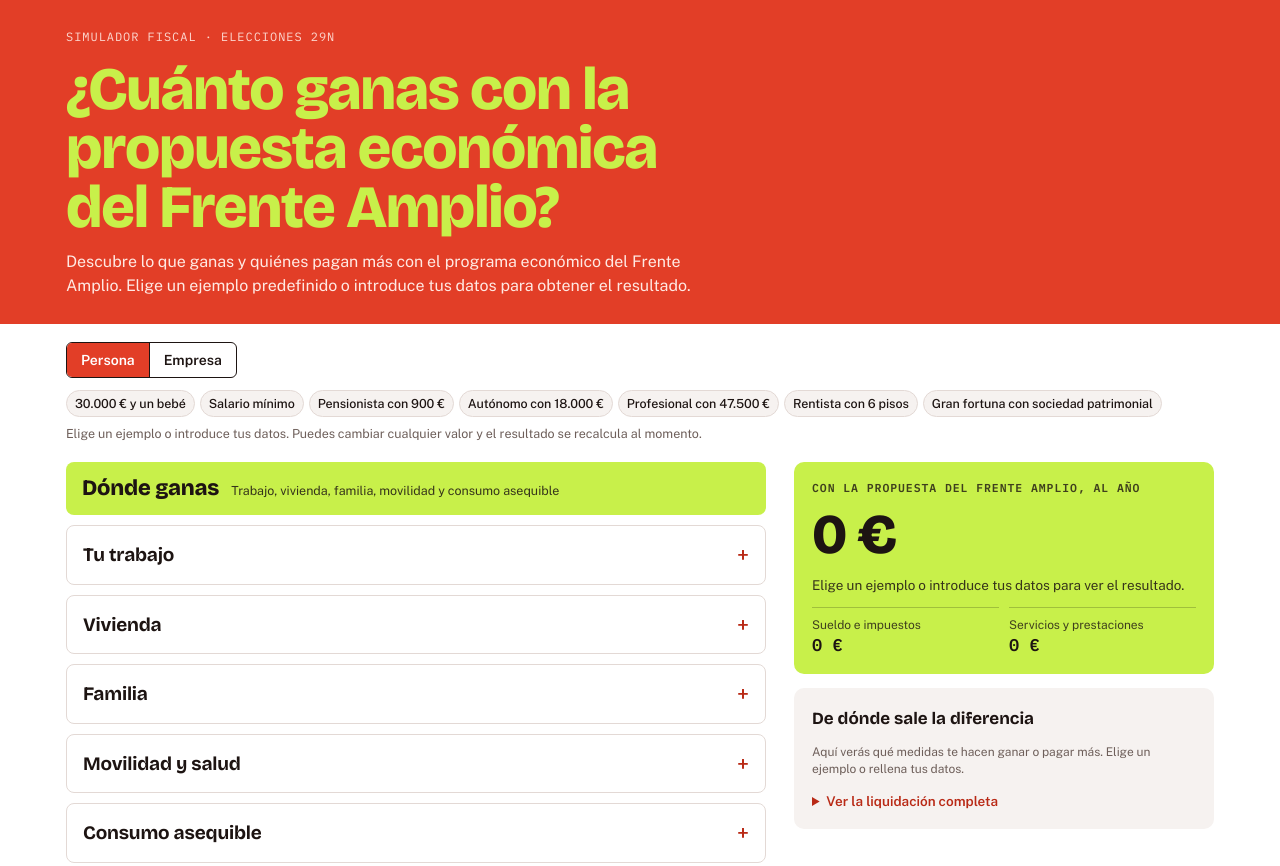
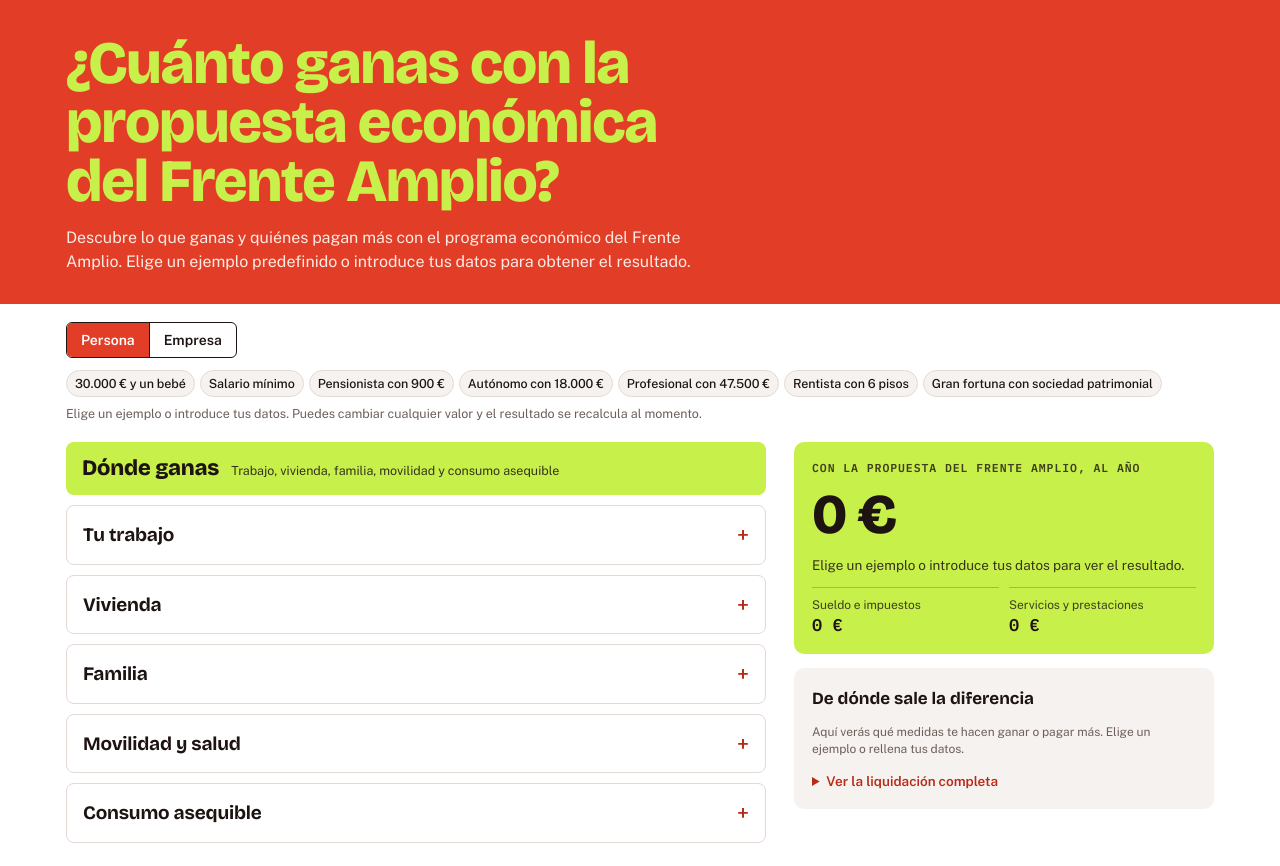
Before and after one commit to segundogg/simulador-fiscal-fa, a plain HTML site: page index.html in a window 1280 px wide. Shown: the top 866 px of the page. Drawn offline with nearby package versions, Linux system fonts and the light colour scheme.

Commit message:
Add files via upload

```diff
--- a/index.html
+++ b/index.html
@@ -57,7 +57,7 @@
 
 /* Cabecera */
 .hero{background:var(--verm);color:var(--on-verm-soft)}
-.hero .wrap{padding-block:28px 26px;display:grid;gap:14px}
+.hero .wrap{padding-block:34px 30px;display:grid;gap:16px}
 .eyebrow{font-family:var(--f-mono);font-size:12px;letter-spacing:.08em;text-transform:uppercase;color:var(--on-verm-soft);opacity:.9}
 .hero h1{font-family:var(--f-display);font-weight:800;font-size:clamp(30px,5.4vw,60px);line-height:.98;letter-spacing:-.02em;margin:0;color:var(--on-verm);text-wrap:balance;max-width:20ch}
 .hero p{margin:0;max-width:68ch;font-size:16px}
@@ -205,7 +205,6 @@
 
 <header class="hero">
   <div class="wrap">
-    <div class="eyebrow">Simulador fiscal · Elecciones 29N</div>
     <h1>¿Cuánto ganas con la propuesta económica del Frente Amplio?</h1>
     <p>Descubre lo que ganas y quiénes pagan más con el programa económico del Frente Amplio. Elige un ejemplo predefinido o introduce tus datos para obtener el resultado.</p>
   </div>
```
